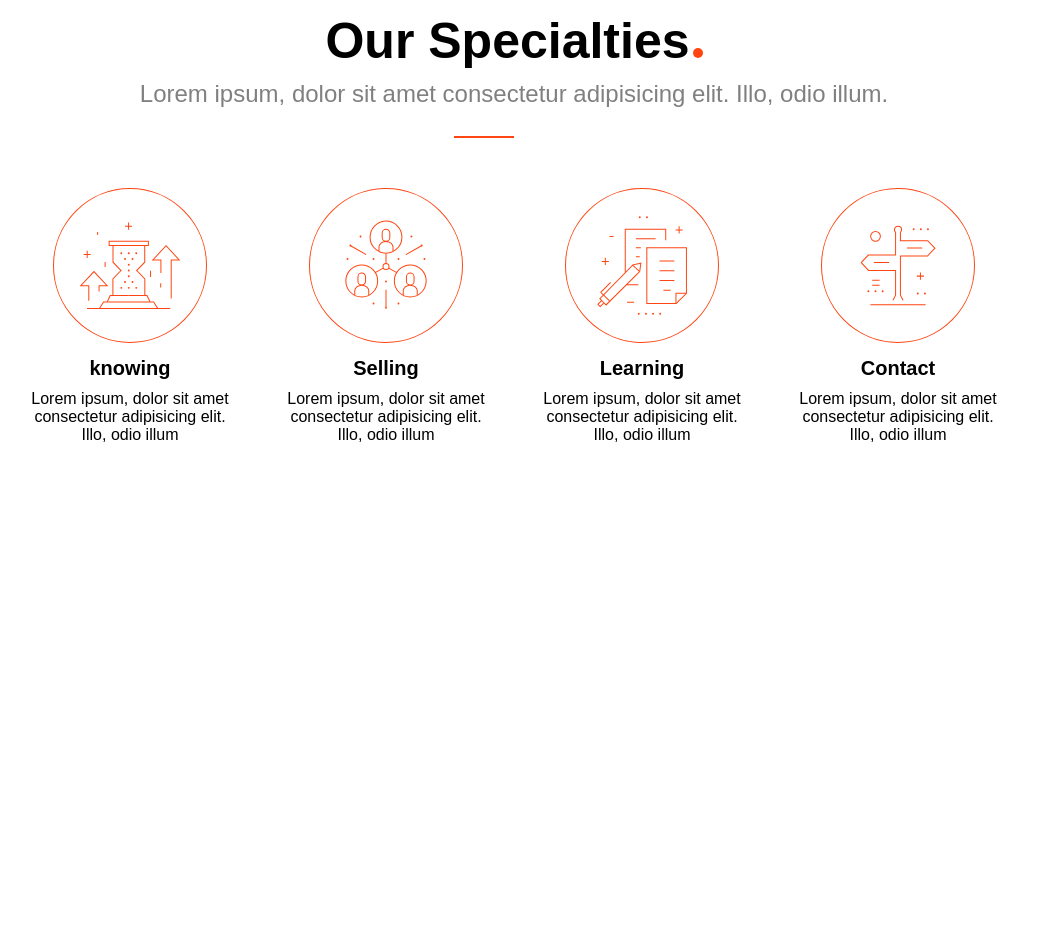
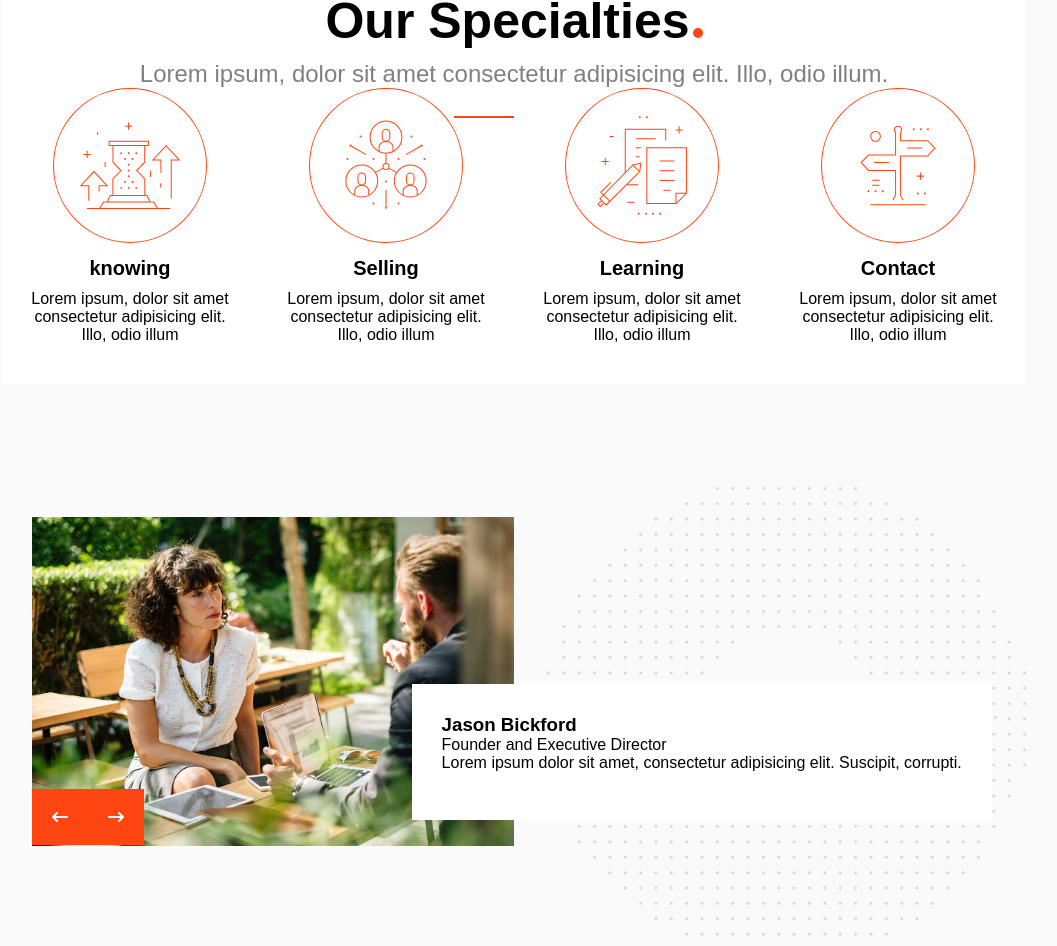
Before and after one commit to EliaPennoni/proj-html-vuejs, a Vue app: page / in a window 1280 px wide. Shown: the part 765-1711 px from the top of the page, without its empty margins (126-1183 px from the left). Before the commit the page ends 1209 px from the top, so only its background shows below. Built offline with nearby package versions, Linux system fonts and the light colour scheme.

Commit message:
terzo settore finito

```diff
--- a/src/components/AppMain.vue
+++ b/src/components/AppMain.vue
@@ -1,18 +1,21 @@
 <script>
 import SpecialtiesSections from "./MainSections/Specialties.Sections.vue";
+import JasonBickford from "./MainSections/JasonBickford.vue";
 export default {
   data() {
     return {};
   },
   components: {
     SpecialtiesSections,
+    JasonBickford,
   },
-  methods: {},
 };
 </script>
 
 <template>
   <SpecialtiesSections />
+
+  <JasonBickford />
 </template>
 
 <style lang="scss">
--- a/src/components/MainSections/JasonBickford.vue
+++ b/src/components/MainSections/JasonBickford.vue
@@ -1,15 +1,125 @@
 <script>
 export default {
   data() {
-    return {};
+    return {
+      JasonImg: [
+        {
+          logoImg: "/teach/img/h1-blog-img-04.jpg",
+        },
+        {
+          logoImg: "/teach/img/h1-img-02.jpg",
+        },
+        {
+          logoImg: "/teach/img/h1-img-03.jpg",
+        },
+      ],
+      index: 0,
+    };
+  },
+  methods: {
+    imgPlus() {
+      if (this.index < this.JasonImg.length - 1) {
+        return this.index++;
+      } else {
+        this.index = 0;
+      }
+    },
+    imgMinus() {
+      if (this.index > 0) {
+        return this.index--;
+      } else {
+        this.index = this.JasonImg.length - 1;
+      }
+    },
   },
 };
 </script>
 
 <template>
-  <main></main>
+  <div class="background">
+    <div class="container">
+      <div class="images">
+        <div class="rev">
+          <img :src="JasonImg[index].logoImg" alt="" />
+          <div class="button">
+            <div class="arrow-left">
+              <i @click="imgMinus()" class="fa fa-arrow-left-long"></i>
+            </div>
+            <div class="arrow-right">
+              <i @click="imgPlus()" class="fa fa-arrow-right-long"></i>
+            </div>
+          </div>
+        </div>
+        <img class="pixel" src="/teach/svg/svg-4.svg" alt="" />
+        <div class="bickford">
+          <h3>Jason Bickford</h3>
+          <span>Founder and Executive Director</span>
+          <p>
+            Lorem ipsum dolor sit amet, consectetur adipisicing elit. Suscipit,
+            corrupti.
+          </p>
+          <span>
+            <a href=""></a>
+            <a href=""></a>
+            <a href=""></a>
+            <img src="" alt="" />
+          </span>
+        </div>
+      </div>
+    </div>
+  </div>
 </template>
 
 <style lang="scss" scoped>
 @use "/src/assets/scss/general.scss" as *;
+
+.background {
+  background-color: #fafafa;
+  width: 100%;
+  position: relative;
+}
+
+.container {
+  width: 80%;
+  height: 600px;
+  margin: 0 auto;
+  background-color: #fafafa;
+  display: flex;
+  align-items: center;
+}
+.images {
+  padding: 30px;
+  position: relative;
+}
+.button {
+  display: flex;
+  position: absolute;
+  bottom: 5px;
+  left: 0;
+}
+.button div i {
+  background-color: #ff4612;
+  color: white;
+  padding: 20px;
+}
+.rev {
+  max-width: 50%;
+  position: relative;
+}
+.rev img {
+  max-width: 100%;
+}
+.pixel {
+  position: absolute;
+  top: 0;
+  right: 0;
+}
+.bickford {
+  position: absolute;
+  top: 50%;
+  left: 40%;
+  z-index: 999;
+  background-color: white;
+  padding: 30px;
+}
 </style>
--- a/src/components/MainSections/Specialties.Sections.vue
+++ b/src/components/MainSections/Specialties.Sections.vue
@@ -31,7 +31,7 @@ export default {
 </script>
 
 <template>
-  <main>
+  <div class="background">
     <div class="container">
       <div class="titolo">
         <h2>Our Specialties</h2>
@@ -56,15 +56,19 @@ export default {
         </div>
       </div>
     </div>
-  </main>
+  </div>
 </template>
 
 <style lang="scss" scoped>
 @use "/src/assets/scss/general.scss" as *;
-
+.background {
+  background-color: #fafafa;
+  width: 100%;
+}
 .container {
   width: 80%;
   margin: 0 auto;
+  background-color: white;
 }
 .titolo h2,
 p {
@@ -86,7 +90,6 @@ p {
 .titolo p {
   font-size: x-large;
   color: grey;
-  margin-bottom: 80px;
   margin-top: 10px;
   position: relative;
 }
@@ -111,6 +114,7 @@ p {
   align-items: center;
   margin-right: 20px;
   margin-left: 20px;
+  margin-bottom: 40px;
 }
 .card h4 {
   margin-top: 10px;
```
